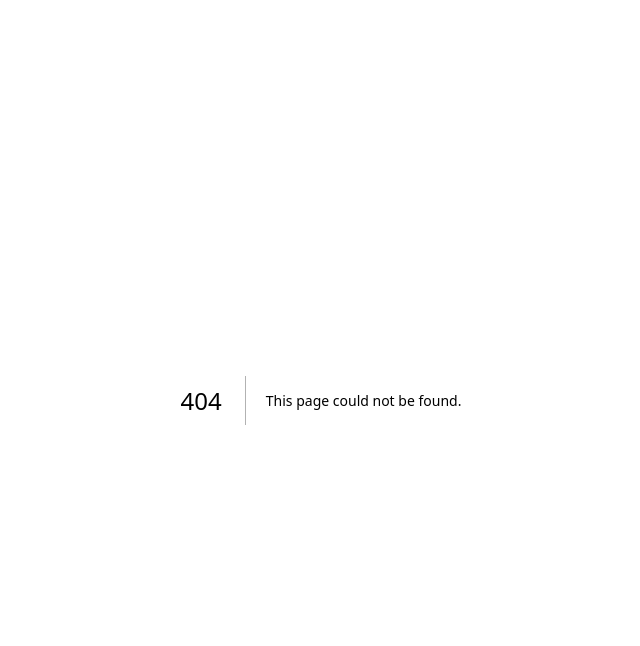
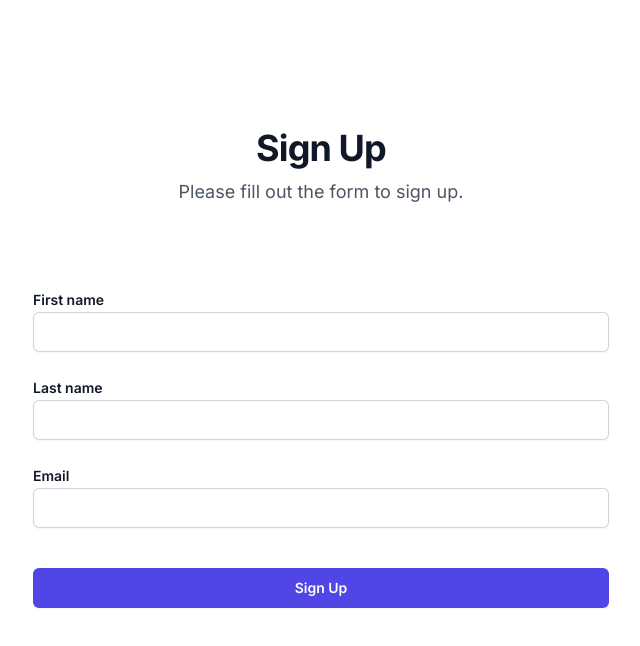
Before and after one commit to luqmanmatloob/Nextjs-NextAuth-Authnetication-Implementation, a Next.js app: page /signup in a window 1280 px wide. Before the commit this address had no page. Shown: the top 646 px of the page, without its empty margins (319-959 px from the left). Built offline with nearby package versions, Linux system fonts and the light colour scheme.

Commit message:
social site sign up page ui

```diff
--- /dev/null
+++ b/src/app/api/write/route.js
@@ -0,0 +1,24 @@
+import connectMongoDB from "../../../db/connect";
+import User from "../../../models/user";
+
+import { NextResponse } from "next/server";
+
+export async function POST(request) {
+  await connectMongoDB();
+
+  // Extracting name and email from request JSON
+  const { name, email } = await request.json();
+
+  // Creating a new user record with title and description
+  await User.create({ name, email });
+
+  // Returning a JSON response indicating successful record creation with status code 201
+  console.log("write successfull")
+  return NextResponse.json({ message: "Record Created" }, { status: 201 });
+}
+
+// export async function GET() {
+//   await connectMongoDB();
+//   const msgs = await Msg.find();
+//   return NextResponse.json({ msgs });
+// }
--- a/src/app/page.jsx
+++ b/src/app/page.jsx
@@ -1,11 +1,20 @@
-// import Register from 'src/Components/Register'
+// 'use client'
+
 
 import Register from '/src/Components/Register'
 
 export default function Home() {
   return (
     <main>
+
       <Register />
+
+      <div>{console.log("this console is being loggesd from page.jsx")}
+
+</div>
+
+
+
     </main>
   );
 }
--- /dev/null
+++ b/src/app/signup/page.js
@@ -0,0 +1,44 @@
+"use client"
+
+import { useState } from 'react';
+
+export default function SignUpForm() {
+  const [firstName, setFirstName] = useState('');
+  const [lastName, setLastName] = useState('');
+  const [email, setEmail] = useState('');
+
+  const handleSubmit = (event) => {
+    event.preventDefault();
+
+    // I will add  submission logic here
+    console.log('Form submitted:', { firstName, lastName, email });
+  };
+
+  return (
+    <div className="bg-white px-6 py-24 sm:py-32 lg:px-8">
+      <div className="mx-auto max-w-2xl text-center">
+        <h2 className="text-3xl font-bold tracking-tight text-gray-900 sm:text-4xl">Sign Up</h2>
+        <p className="mt-2 text-lg leading-8 text-gray-600">Please fill out the form to sign up.</p>
+      </div>
+      <form onSubmit={handleSubmit} className="mx-auto mt-16 max-w-xl sm:mt-20">
+        <div className="grid grid-cols-1 gap-y-6">
+          <div>
+            <label htmlFor="first-name" className="block text-sm font-semibold leading-6 text-gray-900">First name</label>
+            <input type="text" id="first-name" value={firstName} onChange={(e) => setFirstName(e.target.value)} className="block w-full rounded-md border-0 px-3.5 py-2 text-gray-900 shadow-sm ring-1 ring-inset ring-gray-300 placeholder:text-gray-400 focus:ring-2 focus:ring-inset focus:ring-indigo-600 sm:text-sm sm:leading-6" />
+          </div>
+          <div>
+            <label htmlFor="last-name" className="block text-sm font-semibold leading-6 text-gray-900">Last name</label>
+            <input type="text" id="last-name" value={lastName} onChange={(e) => setLastName(e.target.value)} className="block w-full rounded-md border-0 px-3.5 py-2 text-gray-900 shadow-sm ring-1 ring-inset ring-gray-300 placeholder:text-gray-400 focus:ring-2 focus:ring-inset focus:ring-indigo-600 sm:text-sm sm:leading-6" />
+          </div>
+          <div>
+            <label htmlFor="email" className="block text-sm font-semibold leading-6 text-gray-900">Email</label>
+            <input type="email" id="email" value={email} onChange={(e) => setEmail(e.target.value)} className="block w-full rounded-md border-0 px-3.5 py-2 text-gray-900 shadow-sm ring-1 ring-inset ring-gray-300 placeholder:text-gray-400 focus:ring-2 focus:ring-inset focus:ring-indigo-600 sm:text-sm sm:leading-6" />
+          </div>
+        </div>
+        <div className="mt-10">
+          <button type="submit" className="block w-full rounded-md bg-indigo-600 px-3.5 py-2.5 text-center text-sm font-semibold text-white shadow-sm hover:bg-indigo-500 focus-visible:outline focus-visible:outline-2 focus-visible:outline-offset-2 focus-visible:outline-indigo-600">Sign Up</button>
+        </div>
+      </form>
+    </div>
+  );
+}
--- a/src/db/connect.js
+++ b/src/db/connect.js
@@ -1,12 +1,16 @@
+
+
 import mongoose from "mongoose";
 
 const connectMongoDB = async () => {
   try {
-    await mongoose.connect('mongodb://localhost:27017');
+    await mongoose.connect(process.env.MONGODB_URI);
     console.log("Connected to MongoDB.");
   } catch (error) {
     console.log(error);
+    console.log("mongodb connection failed");
   }
 };
 
+
 export default connectMongoDB;
--- a/src/models/user.js
+++ b/src/models/user.js
@@ -1,16 +1,16 @@
-// models/User.js
-import mongoose from 'mongoose';
+import mongoose, { Schema } from "mongoose";
 
-const userSchema = new mongoose.Schema({
-  name: String,
-  age: Number,
-  email: String,
-  address: {
-    street: String,
-    city: String,
-    state: String,
-    zip: String
+const userSchema = new Schema(
+  {
+    name: String,
+    email: String,
+  },
+  {
+    timestamps: true,
   }
-});
 
-export default mongoose.models.User || mongoose.model('User', userSchema);
+);
+
+const User = mongoose.models.User || mongoose.model("User", userSchema);
+
+export default User;
```
Also changed, not shown: package.json (+5 -4 lines), src/Components/Register.js (deleted, +0 -38 lines), src/Components/Register.jsx (added, +26 -0 lines), tailwind.config.js (line endings or trailing spaces), 1 other file (tests, documents, lock files or other folders).
